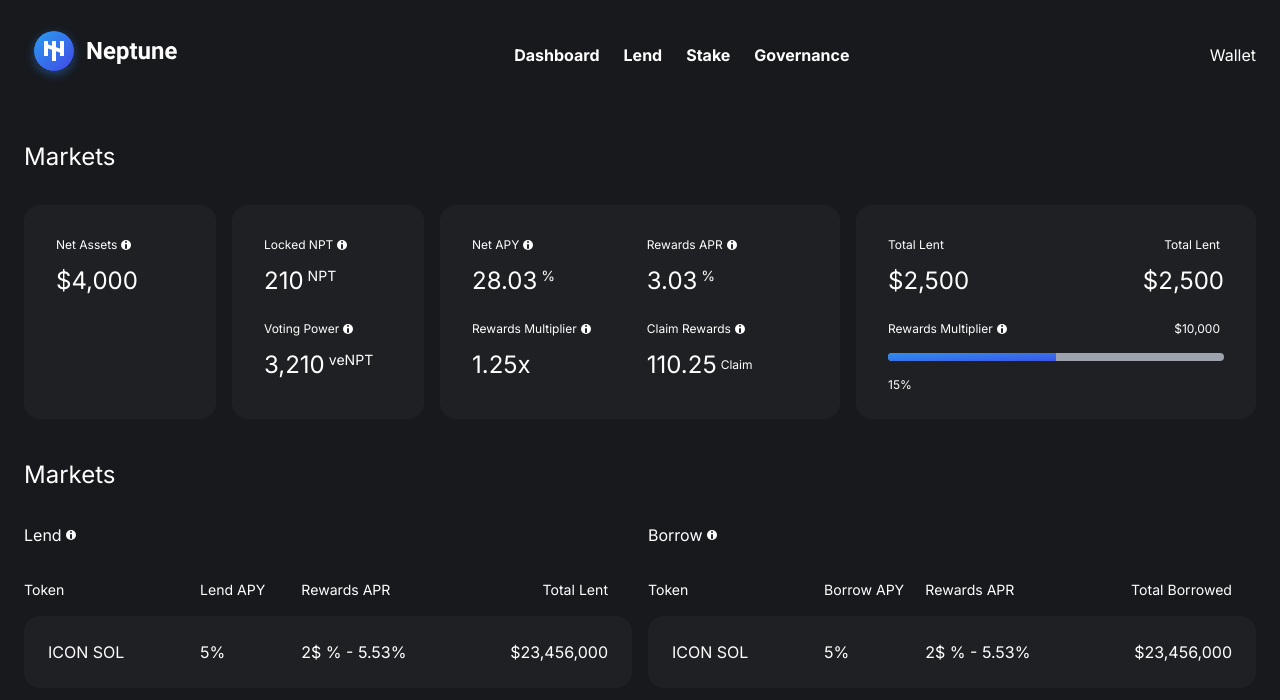
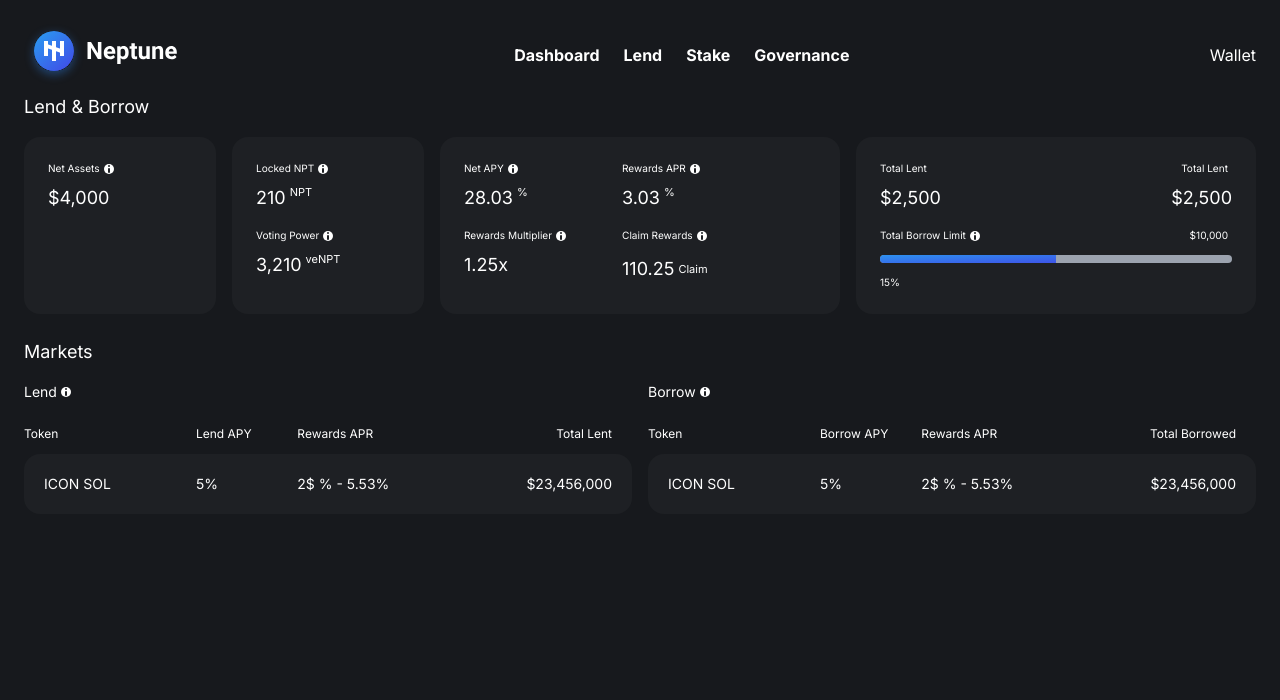
Before and after one commit to HollandPleskac/Neptune-Dapp, a Next.js app in the folder frontend_ui/: page /lending in a window 1280 px wide. Shown: the top 700 px of the page. Built offline with nearby package versions, Linux system fonts and the light colour scheme.

Commit message:
fix sizing

```diff
--- a/frontend_ui/components/Market/BasicCardText.tsx
+++ b/frontend_ui/components/Market/BasicCardText.tsx
@@ -8,14 +8,14 @@ const BasicCardText: React.FC<{
 }> = (props) => {
   return (
     <>
-      <div className={`flex items-center mb-3 ${props.marginTop ?? ''}`}>
-        <h5 className="text-xs mr-1">{props.labelText}</h5>
+      <div className={`flex items-center mb-2 ${props.marginTop ?? ''}`}>
+        <h5 className="text-xxxs mr-1">{props.labelText}</h5>
         <InfoIcon text-white />
       </div>
       <div className="flex">
-        <h4 className="text-2xl py-0">{props.value}</h4>
+        <h4 className="text-lg">{props.value}</h4>
         {props.valueLabel && (
-          <h5 className="text-14px align-top ml-1">{props.valueLabel}</h5>
+          <h5 className="text-xxs align-top ml-1">{props.valueLabel}</h5>
         )}
       </div>
     </>
--- a/frontend_ui/components/Market/Card1.tsx
+++ b/frontend_ui/components/Market/Card1.tsx
@@ -2,7 +2,7 @@ import BasicCardText from './BasicCardText';
 
 const Card1: React.FC = () => {
   return (
-    <div className="w-48 rounded-2xl p-8 bg-dark-secondary">
+    <div className="w-48 rounded-2xl p-6  bg-dark-secondary">
       <BasicCardText labelText="Net Assets" value="$4,000" />
     </div>
   );
--- a/frontend_ui/components/Market/Card2.tsx
+++ b/frontend_ui/components/Market/Card2.tsx
@@ -2,13 +2,13 @@ import BasicCardText from './BasicCardText';
 
 const Card2: React.FC = () => {
   return (
-    <div className="w-48 rounded-2xl p-8 bg-dark-secondary">
+    <div className="w-48 rounded-2xl p-6 bg-dark-secondary">
       <BasicCardText labelText="Locked NPT" value="210" valueLabel="NPT" />
       <BasicCardText
         labelText="Voting Power"
         value="3,210"
         valueLabel="veNPT"
-        marginTop="mt-6"
+        marginTop="mt-4"
       />
     </div>
   );
--- a/frontend_ui/components/Market/Card3.tsx
+++ b/frontend_ui/components/Market/Card3.tsx
@@ -3,24 +3,24 @@ import InfoIcon from '../../assets/InfoIcon';
 
 const Card3: React.FC = () => {
   return (
-    <div className="w-[25rem] rounded-2xl p-8 bg-dark-secondary flex">
+    <div className="w-[25rem] rounded-2xl p-6 bg-dark-secondary flex">
       <div className="mr-14">
         <BasicCardText labelText="Net APY" value="28.03" valueLabel="%" />
         <BasicCardText
           labelText="Rewards Multiplier"
           value="1.25x"
-          marginTop="mt-6"
+          marginTop="mt-4"
         />
       </div>
       <div>
         <BasicCardText labelText="Rewards APR" value="3.03" valueLabel="%" />
-        <div className="flex items-center mb-3 mt-6">
-          <h5 className="text-xs mr-1">Claim Rewards</h5>
+        <div className="flex items-center mb-3 mt-4">
+          <h5 className="text-xxxs mr-1">Claim Rewards</h5>
           <InfoIcon text-white />
         </div>
         <div className="flex items-center">
-          <h4 className="text-2xl py-0">110.25</h4>
-          <h5 className="text-xs align-top ml-1">Claim</h5>
+          <h4 className="text-lg py-0">110.25</h4>
+          <h5 className="text-xxs align-top ml-1">Claim</h5>
         </div>
       </div>
     </div>
--- a/frontend_ui/components/Market/Card4.tsx
+++ b/frontend_ui/components/Market/Card4.tsx
@@ -2,28 +2,28 @@ import InfoIcon from '../../assets/InfoIcon';
 
 const Card4: React.FC = () => {
   return (
-    <div className="w-[25rem] rounded-2xl p-8 bg-dark-secondary">
+    <div className="w-[25rem] rounded-2xl p-6 bg-dark-secondary">
       <div className="flex justify-between">
         <div>
-          <h5 className="text-xs mb-3 mr-1">Total Lent</h5>
-          <h4 className="text-2xl py-0">$2,500</h4>
+          <h5 className="text-xxxs mb-2 mr-1">Total Lent</h5>
+          <h4 className="text-lg">$2,500</h4>
         </div>
         <div className="flex flex-col items-end">
-          <h5 className="text-xs mb-3 mr-1">Total Lent</h5>
-          <h4 className="text-2xl py-0">$2,500</h4>
+          <h5 className="text-xxxs mb-2 mr-1">Total Lent</h5>
+          <h4 className="text-lg">$2,500</h4>
         </div>
       </div>
-      <div className="flex justify-between mb-4 mt-6">
+      <div className="flex justify-between mb-3 mt-4">
         <div className="flex items-center">
-          <h5 className="text-xs mr-1">Rewards Multiplier</h5>
+          <h5 className="text-xxxs mr-1">Total Borrow Limit</h5>
           <InfoIcon text-white />
         </div>
-        <h5 className="text-xs mr-1">$10,000</h5>
+        <h5 className="text-xxxs mr-1">$10,000</h5>
       </div>
       <div className="w-full h-2 rounded-full bg-gray-400">
         <div className="w-1/2 h-2 rounded-l-full bg-gradient-to-br from-[#2D91EF] to-[#3E54E8]"></div>
       </div>
-      <h5 className="text-xs mt-4">15%</h5>
+      <h5 className="text-xxxs mt-3">15%</h5>
     </div>
   );
 };
--- a/frontend_ui/components/Market/Token.tsx
+++ b/frontend_ui/components/Market/Token.tsx
@@ -5,13 +5,11 @@ const Token: React.FC<{
   totalLent: string;
 }> = (props) => {
   return (
-    <div className="flex bg-dark-secondary py-6 mb-4 rounded-2xl">
-      <div className="bg-red-400f w-3/12 ml-6">ICON {props.name}</div>
-      <div className="bg-blue-400f w-2/12">{props.lendAPY}</div>
-      <div className="bg-yellow-400f flex-1">{props.rewardsAPR}</div>
-      <div className="bg-purple-400f flex justify-end mr-6">
-        {props.totalLent}
-      </div>
+    <div className="flex bg-dark-secondary py-5 mb-5 rounded-2xl">
+      <div className="text-sm w-3/12 ml-5">ICON {props.name}</div>
+      <div className="text-sm w-2/12">{props.lendAPY}</div>
+      <div className="text-sm flex-1">{props.rewardsAPR}</div>
+      <div className="text-sm flex justify-end mr-5">{props.totalLent}</div>
     </div>
   );
 };
--- a/frontend_ui/components/Market/TokenLabels.tsx
+++ b/frontend_ui/components/Market/TokenLabels.tsx
@@ -1,12 +1,10 @@
 const TokenLabels: React.FC<{ isLend: boolean }> = (props) => {
   return (
-    <div className="flex mb-4">
-      <h4 className="w-3/12 text-14px mr-6">Token</h4>
-      <h4 className="w-2/12 text-14px">
-        {props.isLend ? 'Lend' : 'Borrow'} APY
-      </h4>
-      <h4 className="flex-1 text-14px">Rewards APR</h4>
-      <h4 className="flex justify-end mr-6 text-14px">
+    <div className="flex mb-3">
+      <h4 className="w-3/12 text-xs mr-5">Token</h4>
+      <h4 className="w-2/12 text-xs">{props.isLend ? 'Lend' : 'Borrow'} APY</h4>
+      <h4 className="flex-1 text-xs">Rewards APR</h4>
+      <h4 className="flex justify-end mr-5 text-xs">
         Total {props.isLend ? 'Lent' : 'Borrowed'}
       </h4>
     </div>
--- a/frontend_ui/components/common/Navbar/index.tsx
+++ b/frontend_ui/components/common/Navbar/index.tsx
@@ -19,7 +19,7 @@ const Navbar = () => {
     },
   ];
   return (
-    <nav className="flex justify-between text-white items-center mt-6 mb-14">
+    <nav className="flex justify-between text-white items-center mt-6 mb-2">
       <WhiteLogo />
       <ul className="flex justify-between">
         {links.map((link, i) => (
--- a/frontend_ui/pages/lending.tsx
+++ b/frontend_ui/pages/lending.tsx
@@ -13,18 +13,18 @@ const Lending: NextPage = () => {
     <div className="bg-dark-primary h-auto">
       <div className="w-body mx-auto">
         <Navbar />
-        <h2 className="text-2xl mb-8">Markets</h2>
-        <main className="flex justify-between h-marketCard">
+        <h2 className="text-lg mb-4">Lend & Borrow</h2>
+        <div className="flex justify-between">
           <Card1 />
           <Card2 />
           <Card3 />
           <Card4 />
-        </main>
-        <h2 className="text-2xl mt-10 mb-8">Markets</h2>
+        </div>
+        <h2 className="text-lg mt-6 mb-4">Markets</h2>
         <div className="flex gap-4">
           <div className="flex-1">
-            <div className="flex items-center mb-8">
-              <h5 className=" mr-1">Lend</h5>
+            <div className="flex items-center mb-6">
+              <h5 className="text-sm mr-1">Lend</h5>
               <InfoIcon text-white />
             </div>
             <TokenLabels isLend={true} />
@@ -36,8 +36,8 @@ const Lending: NextPage = () => {
             />
           </div>
           <div className="flex-1">
-            <div className="flex items-center mb-8">
-              <h5 className=" mr-1">Borrow</h5>
+            <div className="flex items-center mb-6">
+              <h5 className="text-sm mr-1">Borrow</h5>
               <InfoIcon text-white />
             </div>
             <TokenLabels isLend={false} />
--- a/frontend_ui/tailwind.config.js
+++ b/frontend_ui/tailwind.config.js
@@ -39,7 +39,10 @@ module.exports = {
       },
       fontSize: {
         '10px': '0.63rem',
+        '13px': '0.8125rem',
         '14px': '0.88rem',
+        'xxs': '0.6875rem',
+        'xxxs': '0.63rem'
       },
     },
   },
```
